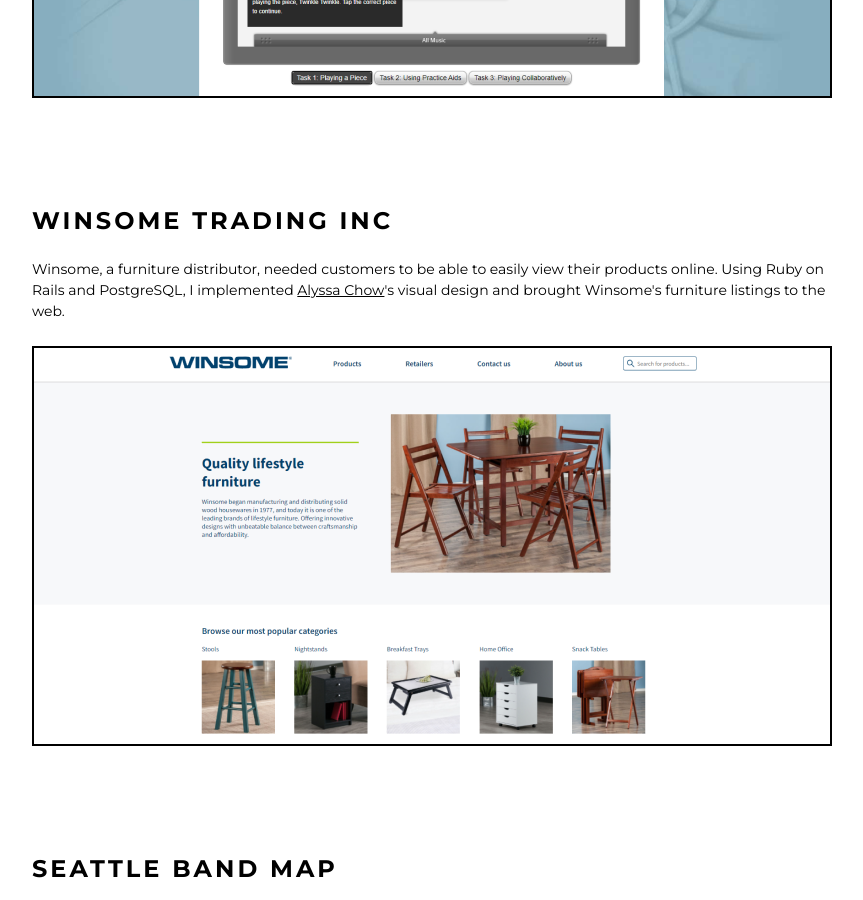
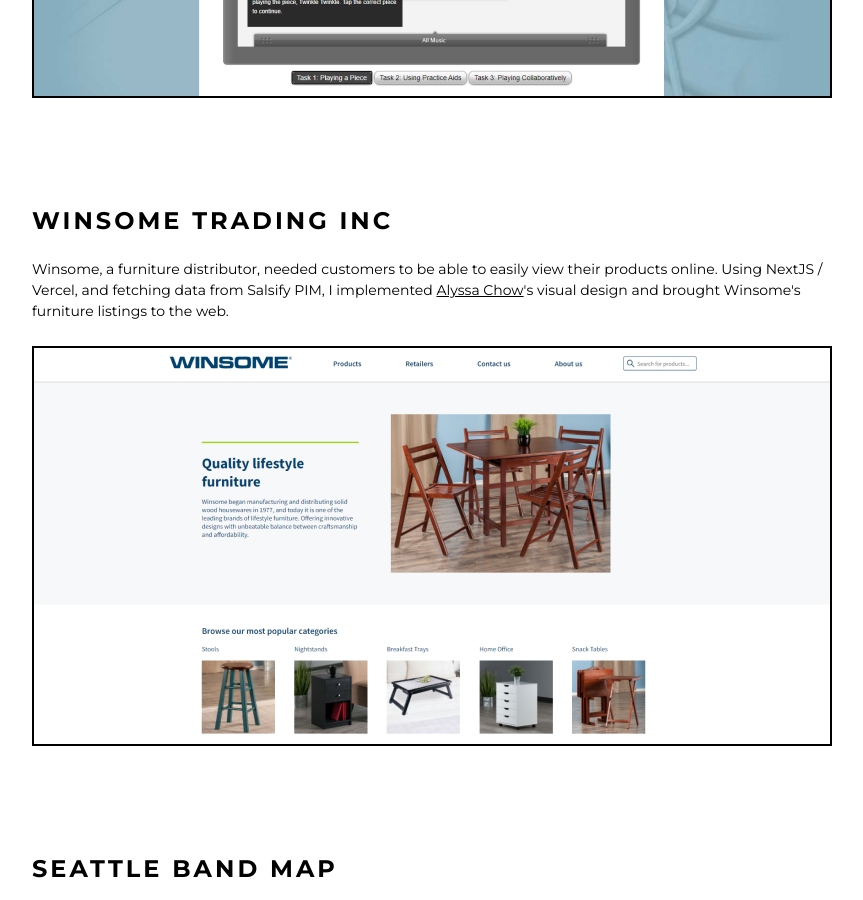
Before and after one commit to minigolf2000/golfsinteppadon.com, a Jekyll site: the page built from index.html, in a window 1280 px wide and 900 px high, scrolled down 4900 px. Shown: the whole window, without its empty margins (208-1071 px from the left). Built offline with Jekyll 4.4.1, drawn with Linux system fonts in a browser that asks for light colours.

Commit message:
Winsome text update

```diff
--- a/index.html
+++ b/index.html
@@ -87,9 +87,9 @@
   <div class="portfolio-item-large">
     <h2><a href="http://www.winsomewood.com/">Winsome Trading Inc</a></h2>
     <p>
-      Winsome, a furniture distributor, needed customers to be able to easily view their products online. Using Ruby on Rails and PostgreSQL, I implemented <a href="https://www.alyssachow.com/">Alyssa Chow</a>'s visual design and brought Winsome's furniture listings to the web.
+      Winsome, a furniture distributor, needed customers to be able to easily view their products online. Using NextJS / Vercel, and fetching data from Salsify PIM, I implemented <a href="https://www.alyssachow.com/">Alyssa Chow</a>'s visual design and brought Winsome's furniture listings to the web.
     </p>
-    <a href="http://www.winsomewood.com/"><img src="assets/images/winsome.png" alt="winsome trading homepage" /></a>
+    <a href="http://www.winsomewood.com/"><img src="assets/images/winsome.png" alt="winsome homepage" /></a>
   </div>
 
   <div class="portfolio-item-large">
```
